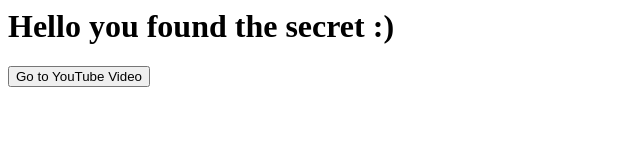
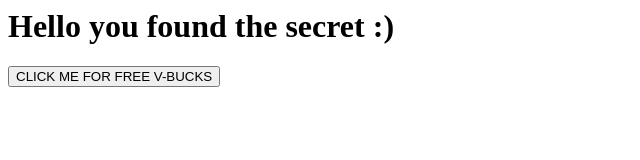
Before and after one commit to 3-Balls/Chatgptembedadblocker, a plain HTML site: page secret.html in a window 1280 px wide. Shown: the whole page, without its empty margins (0-640 px from the left). Drawn offline with Linux system fonts and the light colour scheme.

Commit message:
Update secret.html

```diff
--- a/secret.html
+++ b/secret.html
@@ -7,6 +7,6 @@
     <title>Click this \/ </title>
 </head>
 <body>
-    <button onclick="window.location.href='https://www.youtube.com/watch?v=XfELJU1mRMg'">Go to YouTube Video</button>
+    <button onclick="window.location.href='https://www.youtube.com/watch?v=XfELJU1mRMg'">CLICK ME FOR FREE V-BUCKS</button>
 </body>
 </html>
```
